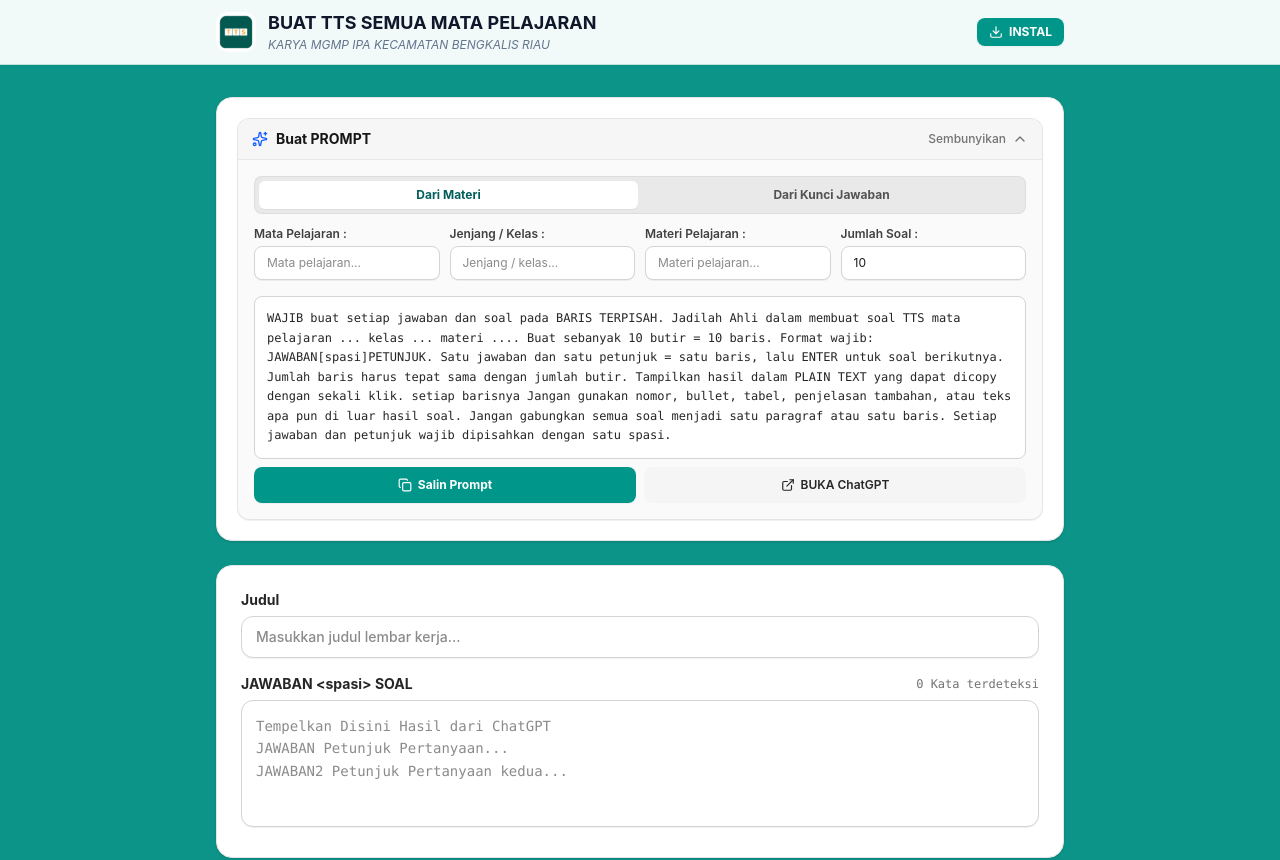
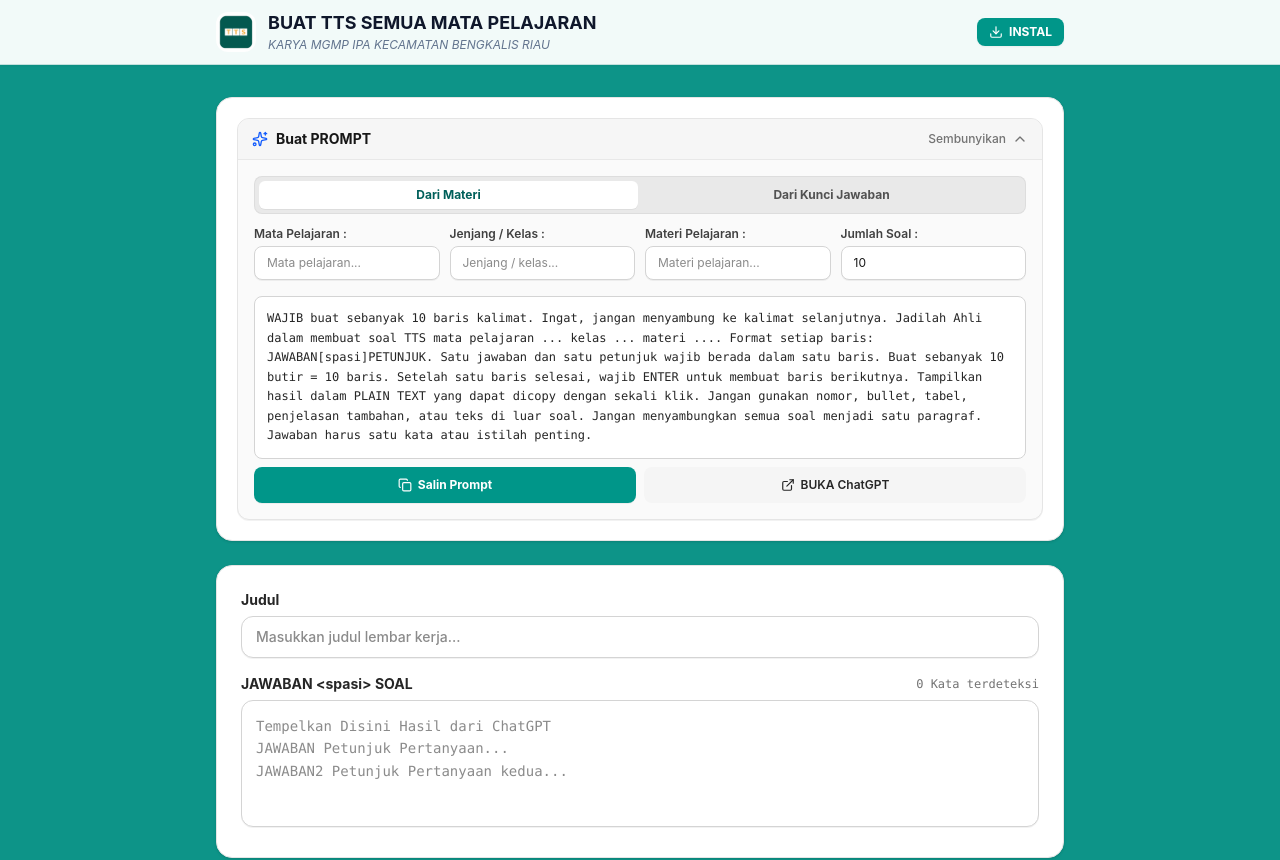
Before and after one commit to hijabgurubertuah/ttsmgmp, a React (Vite) app: page / in a window 1280 px wide. Shown: the top 860 px of the page. Built offline with nearby package versions, Linux system fonts and the light colour scheme; no server answers; the database is empty.

Commit message:
refactor: update AI prompt for cleaner crossword formatting
Refined the prompt instructions to enforce stricter line breaks and clear separation between answers and clues, ensuring the generated text is easier for the crossword parser to process.

```diff
--- a/src/components/WorksheetGenerator.tsx
+++ b/src/components/WorksheetGenerator.tsx
@@ -286,7 +286,7 @@ export const WorksheetGenerator: React.FC = () => {
     const topic = promptTopic.trim() || '...';
     const count = promptCount.trim() || '...';
 
-    return `WAJIB buat setiap jawaban dan soal pada BARIS TERPISAH. Jadilah Ahli dalam membuat soal TTS mata pelajaran ${subject} kelas ${grade} materi ${topic}. Buat sebanyak ${count} butir = ${count} baris. Format wajib: JAWABAN[spasi]PETUNJUK. Satu jawaban dan satu petunjuk = satu baris, lalu ENTER untuk soal berikutnya. Jumlah baris harus tepat sama dengan jumlah butir. Tampilkan hasil dalam PLAIN TEXT yang dapat dicopy dengan sekali klik. setiap barisnya Jangan gunakan nomor, bullet, tabel, penjelasan tambahan, atau teks apa pun di luar hasil soal. Jangan gabungkan semua soal menjadi satu paragraf atau satu baris. Setiap jawaban dan petunjuk wajib dipisahkan dengan satu spasi.`;
+    return `WAJIB buat sebanyak ${count} baris kalimat. Ingat, jangan menyambung ke kalimat selanjutnya. Jadilah Ahli dalam membuat soal TTS mata pelajaran ${subject} kelas ${grade} materi ${topic}. Format setiap baris: JAWABAN[spasi]PETUNJUK. Satu jawaban dan satu petunjuk wajib berada dalam satu baris. Buat sebanyak ${count} butir = ${count} baris. Setelah satu baris selesai, wajib ENTER untuk membuat baris berikutnya. Tampilkan hasil dalam PLAIN TEXT yang dapat dicopy dengan sekali klik. Jangan gunakan nomor, bullet, tabel, penjelasan tambahan, atau teks di luar soal. Jangan menyambungkan semua soal menjadi satu paragraf. Jawaban harus satu kata atau istilah penting.`;
   }, [promptSubject, promptGrade, promptTopic, promptCount]);
 
   // Prompt Tab 2: Dari Kunci Jawaban Satu Kata (dipisahkan koma)
@@ -294,7 +294,7 @@ export const WorksheetGenerator: React.FC = () => {
     const subject = (promptAnswersSubject.trim() || promptSubject.trim()) || '...';
     const answers = promptAnswersList.trim() || '.......';
 
-    return `WAJIB buat setiap jawaban dan soal pada BARIS TERPISAH. Jadilah Ahli dalam membuat soal TTS mata pelajaran ${subject} untuk daftar kunci jawaban: ${answers}. Format wajib: JAWABAN[spasi]PETUNJUK. Satu jawaban dan satu petunjuk = satu baris, lalu ENTER untuk soal berikutnya. Tampilkan hasil dalam PLAIN TEXT yang dapat dicopy dengan sekali klik. setiap barisnya Jangan gunakan nomor, bullet, tabel, penjelasan tambahan, atau teks apa pun di luar hasil soal. Jangan gabungkan semua soal menjadi satu paragraf atau satu baris. Setiap jawaban dan petunjuk wajib dipisahkan dengan satu spasi.`;
+    return `WAJIB buat baris kalimat terpisah. Ingat, jangan menyambung ke kalimat selanjutnya. Jadilah Ahli dalam membuat soal TTS mata pelajaran ${subject} untuk daftar kunci jawaban: ${answers}. Format setiap baris: JAWABAN[spasi]PETUNJUK. Satu jawaban dan satu petunjuk wajib berada dalam satu baris. Setelah satu baris selesai, wajib ENTER untuk membuat baris berikutnya. Tampilkan hasil dalam PLAIN TEXT yang dapat dicopy dengan sekali klik. Jangan gunakan nomor, bullet, tabel, penjelasan tambahan, atau teks di luar soal. Jangan menyambungkan semua soal menjadi satu paragraf. Jawaban harus satu kata atau istilah penting.`;
   }, [promptAnswersSubject, promptSubject, promptAnswersList]);
 
   const currentActivePrompt = promptActiveTab === 'topic' ? generatedPromptTab1 : generatedPromptTab2;
```
